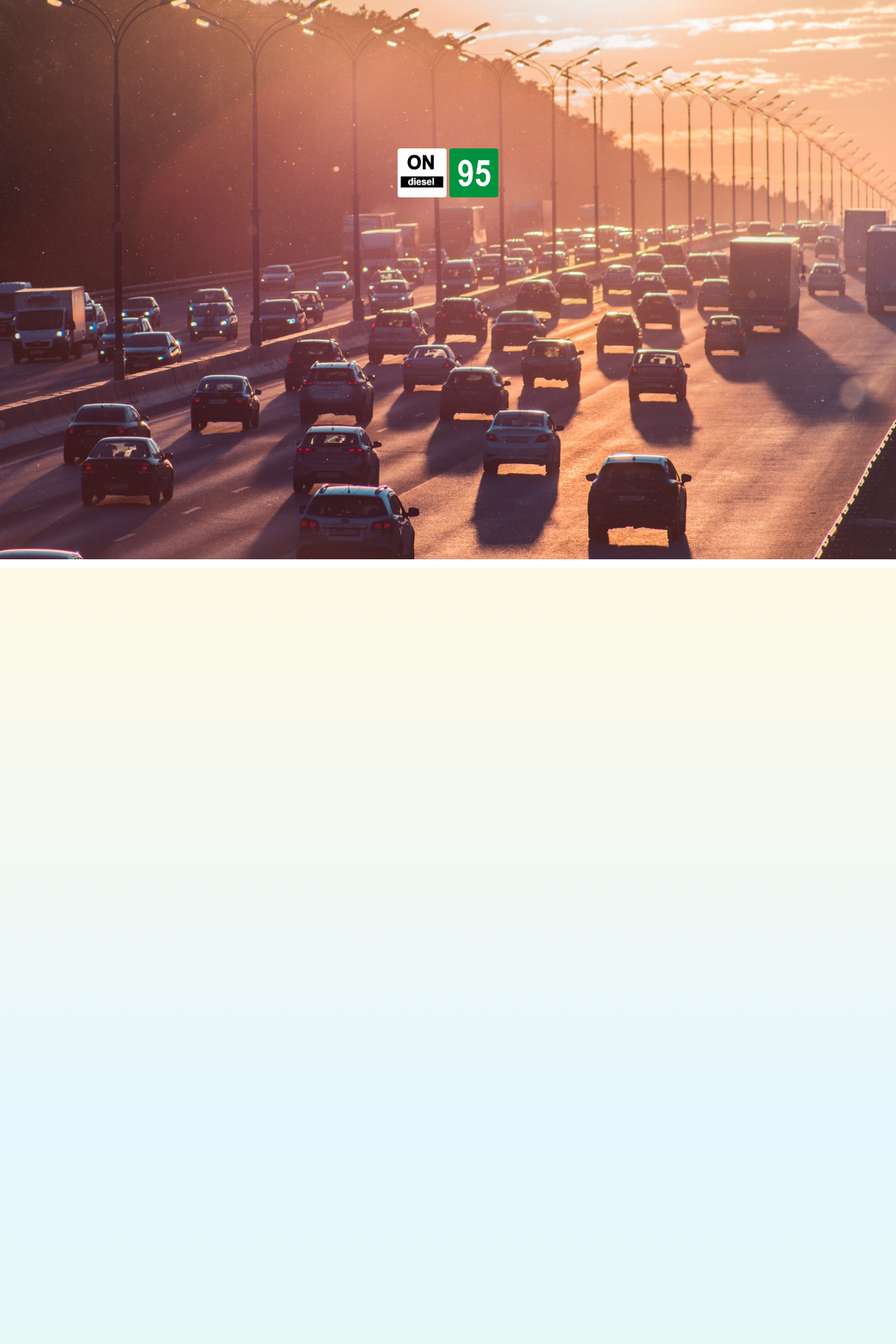
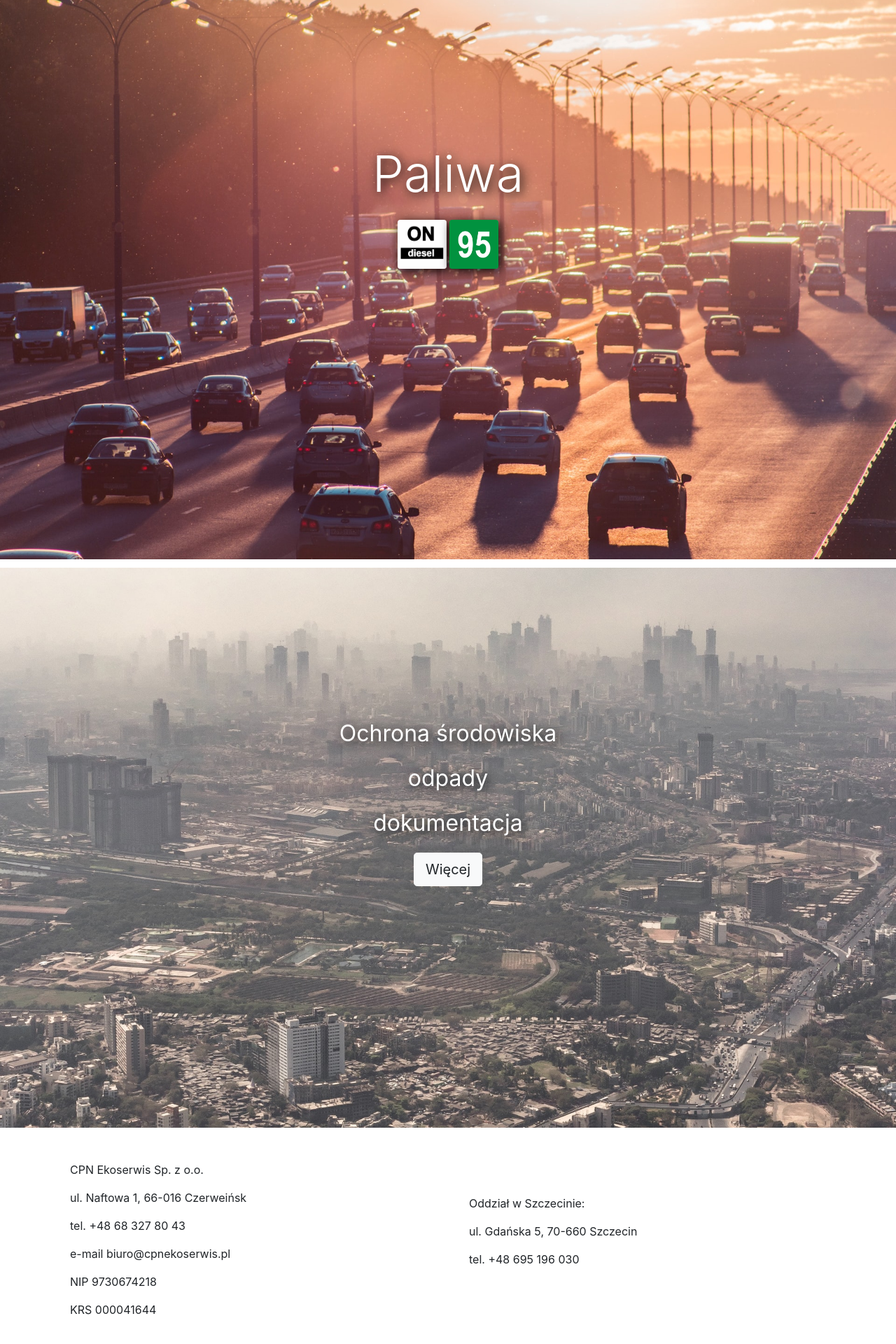
Before and after one commit to szymanskirafal/cpn, a Django app: page / in a window 1280 px wide. Shown: the part 2440-4360 px from the top of the page at 70% size. Run offline with Django 3.2, Linux system fonts and the light colour scheme; parts of the project's set-up code (start-up, migrations or seed data) failed here and were passed over.

Commit message:
Add pics to home and descr

```diff
--- a/static/css/base.css
+++ b/static/css/base.css
@@ -87,6 +87,20 @@ html, body {
 
 .white-text {
   color: white;
+  text-shadow: 3px 3px 15px black;
+}
+
+.fuel {
+  box-shadow: 3px 3px 15px black;
+}
+
+.paliwa {
+  font-family: 'EB Garamond', serif;
+}
+.eco {
+  background-image: url("/static/images/eco.jpg");
+  background-position: center;
+  background-size: cover;
 }
 
 .traffic {
--- a/templates/base.html
+++ b/templates/base.html
@@ -10,6 +10,9 @@
     <!-- Bootstrap CSS -->
     <link rel="stylesheet" href="https://cdn.jsdelivr.net/npm/bootstrap@4.5.3/dist/css/bootstrap.min.css" integrity="sha384-TX8t27EcRE3e/ihU7zmQxVncDAy5uIKz4rEkgIXeMed4M0jlfIDPvg6uqKI2xXr2" crossorigin="anonymous">
     <link rel="stylesheet" href="{% static 'css/base.css' %}">
+
+    <!-- Fonts -->
+    <link href="https://fonts.googleapis.com/css2?family=EB+Garamond&display=swap" rel="stylesheet">
 
     <title>CPN Ekoserwis</title>
   </head>
--- a/templates/home.html
+++ b/templates/home.html
@@ -30,9 +30,10 @@
 <div class="h-100 d-inline-block container-fluid ekoterm">
   <div class="h-25 d-inline-block container-fluid"></div>
   <div class="h-50 d-inline-block container-fluid text-center bigger-text">
+    <p>Olej grzewczy ekoterm</p>
     <img src="{% static 'images/ekoterm_logo.png' %}" width="200" height="60" alt="" loading="lazy">
-    <br><br>
-    <a class="btn btn-outline-dark btn-lg" href="#" role="button">Więcej</a>
+    <p></p>
+    <a class="btn btn-outline-dark btn-lg p-t-3" href="#" role="button">Więcej</a>
   </div>
   <div class="h-25 d-inline-block container-fluid"></div>
 </div>
@@ -40,18 +41,47 @@
 <div class="h-100 d-inline-block container-fluid traffic text-center">
   <div class="h-25 d-inline-block container-fluid"></div>
   <div class="h-50 d-inline-block container-fluid">
+    <p class="white-text display-3">Paliwa</p>
     <a class="btn" href="#" role="button">
-      <img class="rounded" src="{% static 'images/on.png' %}" width="70" height="70" alt="" loading="lazy">
-      <img class="rounded" src="{% static 'images/pb.png' %}" width="70" height="70" alt="" loading="lazy">
+      <img class="rounded fuel" src="{% static 'images/on.png' %}" width="70" height="70" alt="" loading="lazy">
+      <img class="rounded fuel" src="{% static 'images/pb.png' %}" width="70" height="70" alt="" loading="lazy">
     </a>
   </div>
   <div class="h-25 d-inline-block container-fluid"></div>
 </div>
 
 
-<div class="vh-100 bleue text-center">
+<div class="vh-100 eco text-center bigger-text">
+  <div class="h-25 d-inline-block container-fluid"></div>
+  <div class="h-50 d-inline-block container-fluid">
+    <p class="white-text">Ochrona środowiska</p>
+    <p class="white-text">odpady</p>
+    <p class="white-text">dokumentacja</p>
+    <a class="btn btn-light btn-lg" href="#" role="button">Więcej</a>
+  </div>
 </div>
-<div class="vh-100 grene text-center">
+<div class="vh-100 container">
+  <br><br>
+    <div class="row">
+      <div class="col-md-6">
+        <div class="container">
+          <p>CPN Ekoserwis Sp. z o.o.</p>
+          <p>ul. Naftowa 1, 66-016 Czerweińsk</p>
+          <p>tel. +48 68 327 80 43</p>
+          <p>e-mail biuro@cpnekoserwis.pl</p>
+          <p>NIP 9730674218</p>
+          <p>KRS 000041644</p>
+        </div>
+      </div>
+      <div class="col-md-6">
+        <div class="container">
+          <br><br>
+          <p>Oddział w Szczecinie:</p>
+          <p>ul. Gdańska 5, 70-660 Szczecin</p>
+          <p>tel. +48 695 196 030
+        </div>
+      </div>
+    </div>
 </div>
 <div class="vh-100 citrone text-center">
 </div>
```
Also changed, not shown: static/images/eco.jpg (added).
